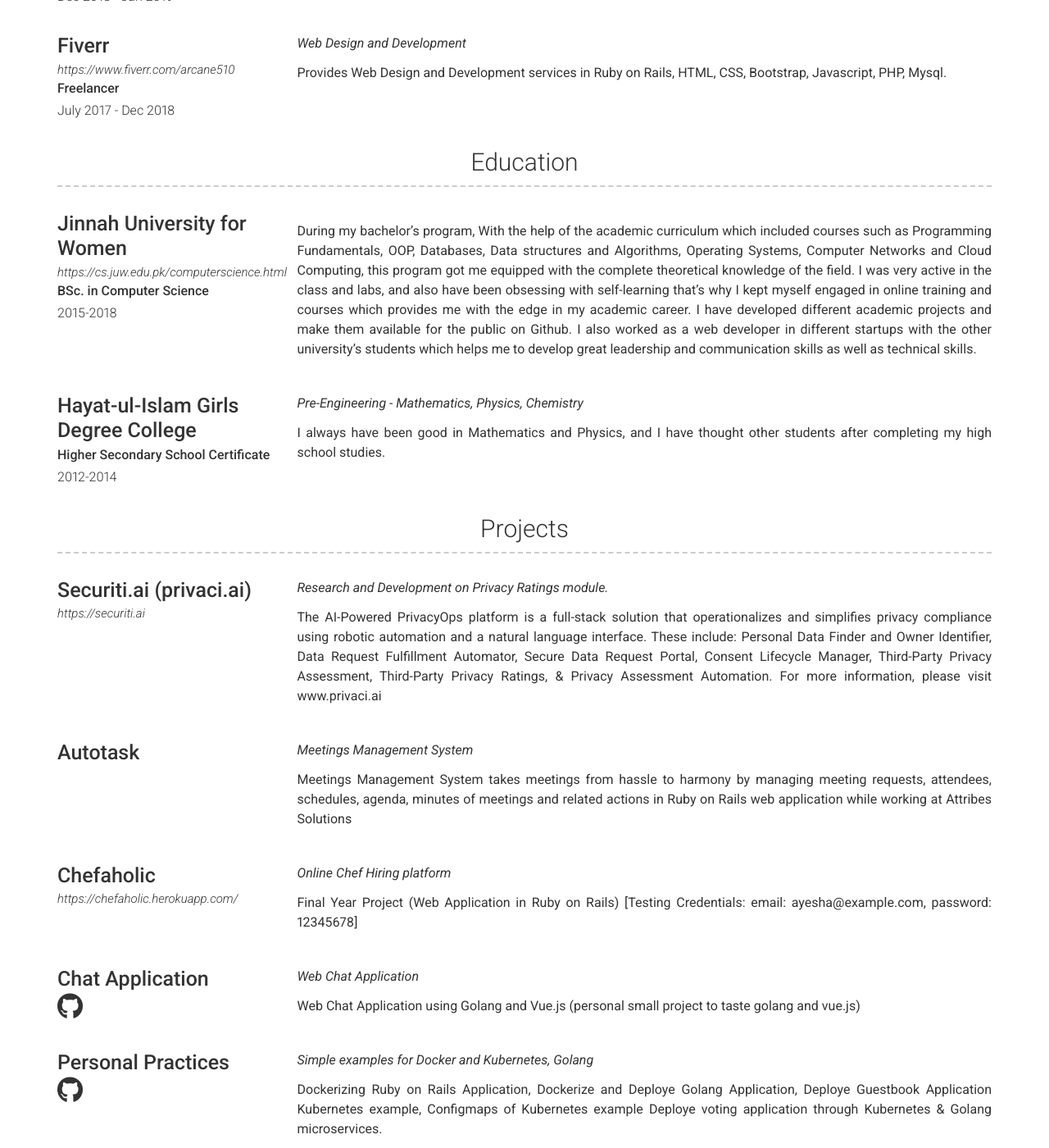
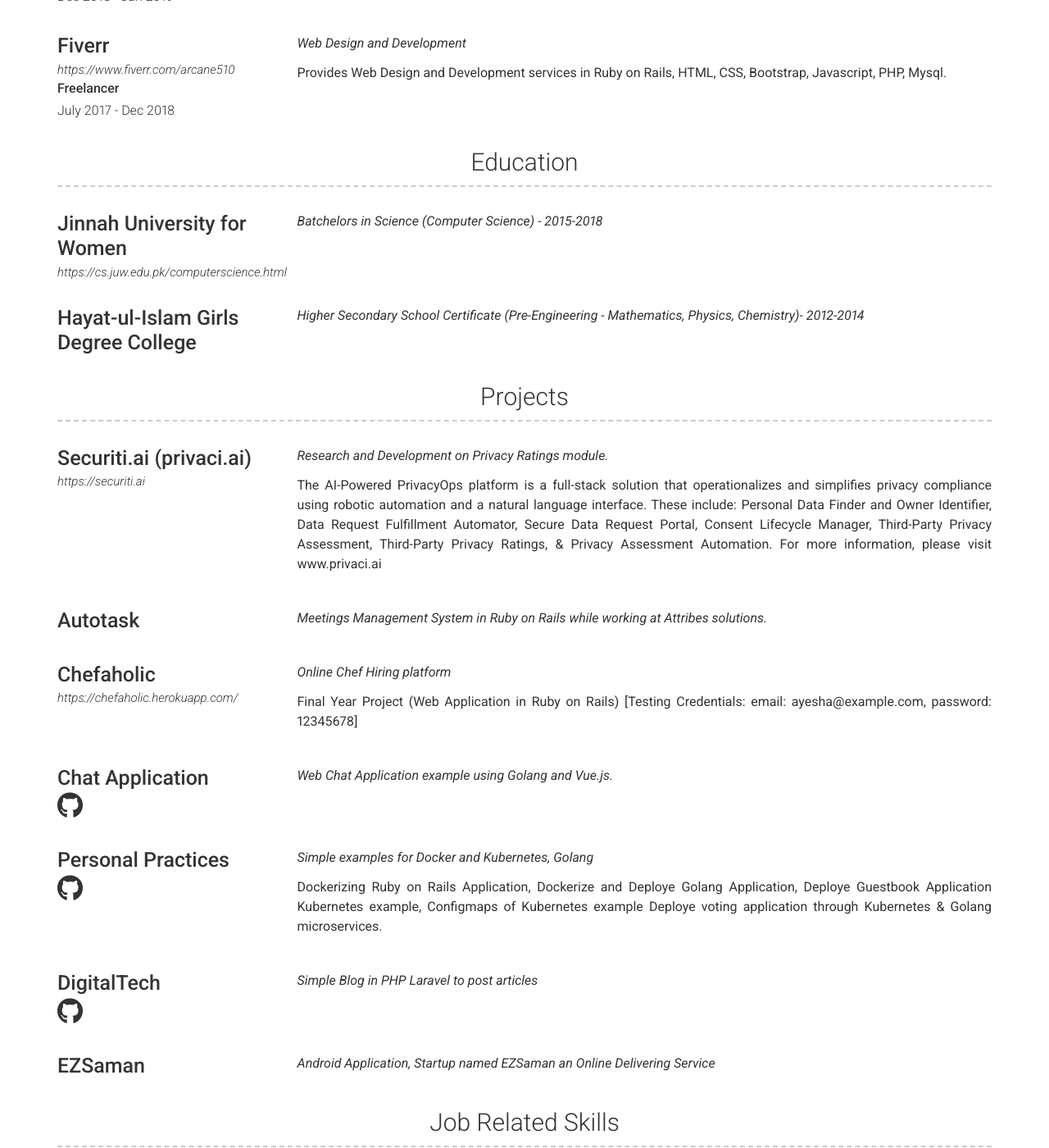
Before and after one commit to MarwanELAdawy/ayesha54.github.io, a Jekyll site: the page built from index.md, in a window 1280 px wide and 1400 px high, scrolled down 1007 px. Shown: the whole window at 82% size. Built offline with Jekyll 4.4.1, drawn with Linux system fonts in a browser that asks for light colours; nearby versions of some CDN libraries.

Commit message:
final changes

```diff
--- a/_data/education.yml
+++ b/_data/education.yml
@@ -1,21 +1,11 @@
 # Education Template
 - layout: left
   name: Jinnah University for Women
-  dates: 2015-2018
-  qualification: BSc. in Computer Science
   link: https://cs.juw.edu.pk/computerscience.html
   quote: >
-
-   # this will include new lines to allow paragraphs
-  description: |
-    During my bachelor's program, With the help of the academic curriculum which included courses such as Programming Fundamentals, OOP, Databases, Data structures and Algorithms,  Operating Systems, Computer Networks and Cloud Computing, this program got me equipped with the complete theoretical knowledge of the field. I was very active in the class and labs, and also have been obsessing with self-learning that’s why I kept myself engaged in online training and courses which provides me with the edge in my academic career. I have developed different academic projects and make them available for the public on Github. I also worked as a web developer in different startups with the other university’s students which helps me to develop great leadership and communication skills as well as technical skills.
+    Batchelors in Science (Computer Science) - 2015-2018
 
 - layout: left
   name: Hayat-ul-Islam Girls Degree College
-  dates: 2012-2014
-  qualification: Higher Secondary School Certificate
   quote: >
-    Pre-Engineering - Mathematics, Physics, Chemistry
-  description: |
-    I always have been good in Mathematics and Physics, and I have thought other students after completing my high school studies.
-   # this will include new lines to allow paragraphs
+    Higher Secondary School Certificate (Pre-Engineering - Mathematics, Physics, Chemistry)- 2012-2014
--- a/_data/projects.yml
+++ b/_data/projects.yml
@@ -18,10 +18,7 @@
 - layout: left
   name: Autotask
   quote: >
-    Meetings Management System
-  description: |
-    Meetings Management System takes meetings from hassle to harmony by managing meeting requests, attendees, schedules, agenda, minutes of meetings and related actions in Ruby on Rails web application while working at Attribes Solutions
-
+    Meetings Management System in Ruby on Rails while working at Attribes solutions.
 - layout: left
   name: Chefaholic
   link: https://chefaholic.herokuapp.com/
@@ -35,9 +32,7 @@
   name: Chat Application
   github: ayesha54/Chat-application
   quote: >
-    Web Chat Application
-  description: |
-    Web Chat Application using Golang and Vue.js (personal small project to taste golang and vue.js)
+    Web Chat Application example using Golang and Vue.js.
 
 - layout: left
   name: Personal Practices
```
Also changed, not shown: 1 other file.
